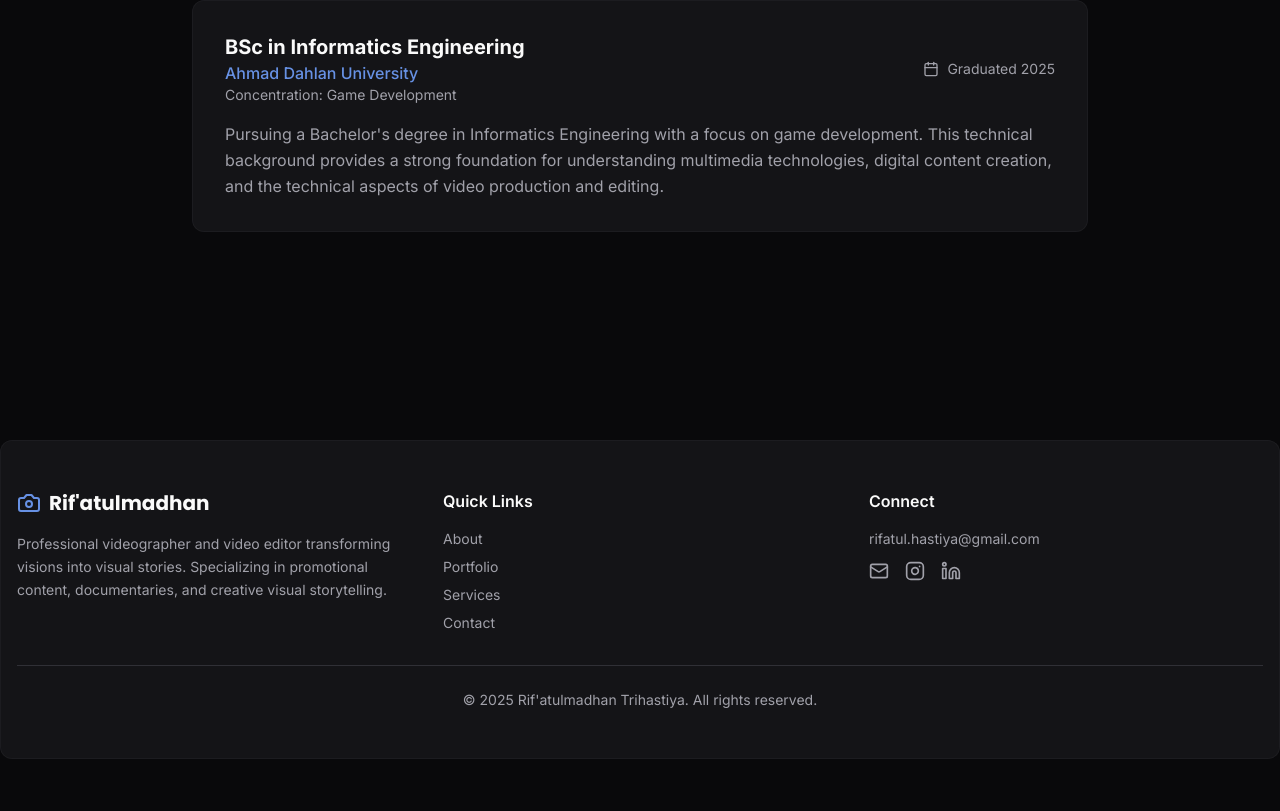
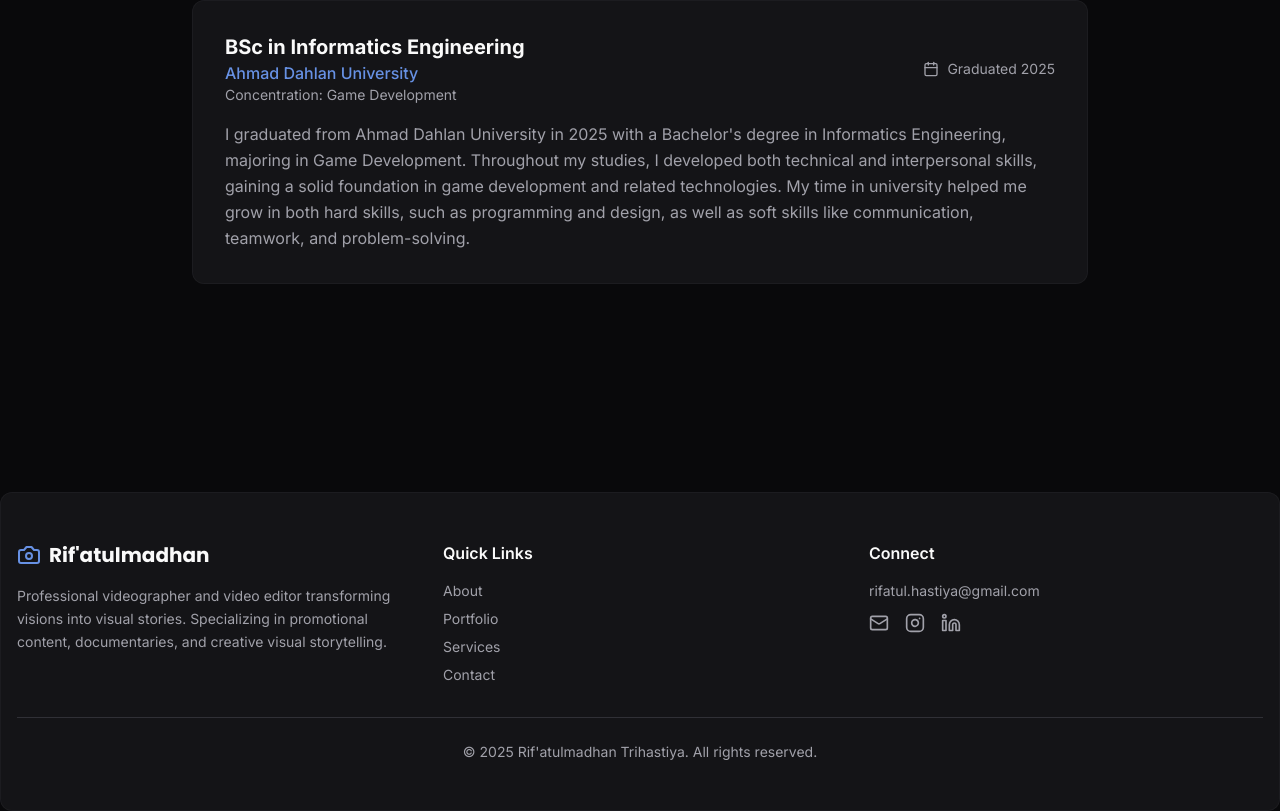
Before and after one commit to Rifver/tool-z, a React (Vite) app: page /experience in a window 1280 px wide. Shown: the part 1660-2471 px from the top of the page. Before the commit the page ends 2419 px from the top, so only its background shows below. Built offline with nearby package versions, Linux system fonts and the light colour scheme.

Commit message:
Update Experience.tsx

```diff
--- a/src/pages/Experience.tsx
+++ b/src/pages/Experience.tsx
@@ -131,9 +131,9 @@ const Experience = () => {
                 </div>
               </div>
               <p className="text-muted-foreground leading-relaxed">
-                Pursuing a Bachelor's degree in Informatics Engineering with a focus on game development.
-                This technical background provides a strong foundation for understanding multimedia technologies,
-                digital content creation, and the technical aspects of video production and editing.
+                I graduated from Ahmad Dahlan University in 2025 with a Bachelor's degree in Informatics Engineering, majoring in Game Development.
+                Throughout my studies, I developed both technical and interpersonal skills, gaining a solid foundation in game development and related technologies.
+                My time in university helped me grow in both hard skills, such as programming and design, as well as soft skills like communication, teamwork, and problem-solving.
               </p>
             </div>
           </div>
```
